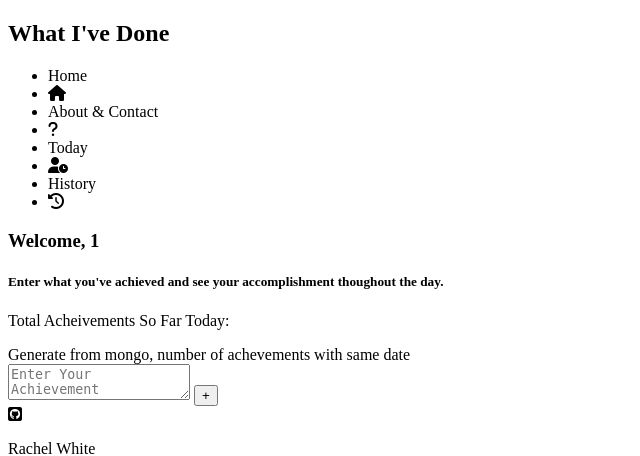
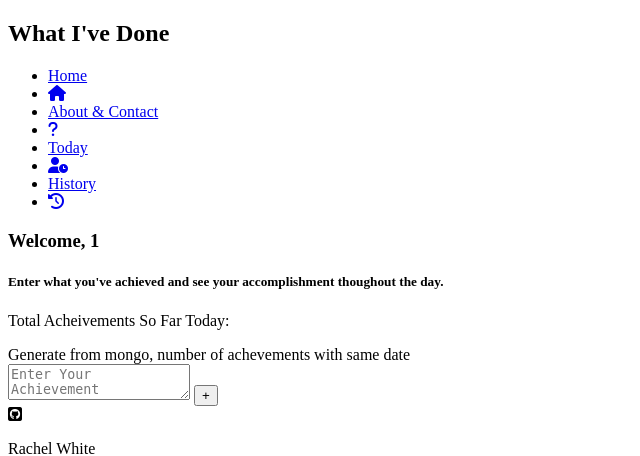
Before and after one commit to rachel-white/what-ive-done, a Flask app: template templates/today.html in a window 1280 px wide. Shown: the top 456 px of the page, without its empty margins (0-640 px from the left). Run offline with Flask 2, Linux system fonts and the light colour scheme; the template is opened without the code that fills it: most values are stand-ins (such as "Sample title", 1, 10 or a date in 2020); some libraries are stand-ins or nearby versions.

Commit message:
added url for linking between pages, in the nav

```diff
--- a/templates/today.html
+++ b/templates/today.html
@@ -6,20 +6,20 @@
 <nav class="nav">
         <ul class="nav-list">
             <div class="nav-section">
-                <li class="nav-item">Home</li>
-                <li class="nav-icon icon"><i class="fas fa-home"></i></li>
+                <li class="nav-item"><a href= "{{ url_for('home') }}" class="link">Home</a></li>
+                <li class="nav-icon icon"><a href= "{{ url_for('home') }}" class="link"><i class="fas fa-home"></i></a></li>
             </div>
             <div class="nav-section">
-                <li class="nav-item">About & Contact</li>
-                <li class="nav-icon icon"><i class="fas fa-question"></i></li>
+                <li class="nav-item"><a href= "{{ url_for('about') }}" class="link">About & Contact</a></li>
+                <li class="nav-icon icon"><a href= "{{ url_for('about') }}" class="link"><i class="fas fa-question"></i></a></li>
             </div>
             <div class="nav-section">
-                <li class="nav-item">Today</li>
-                <li class="nav-icon icon"><i class="fas fa-user-clock"></i></li>
+                 <li class="nav-item"><a href= "{{ url_for('today') }}" class="link">Today</a></li>
+                <li class="nav-icon icon"><a href= "{{ url_for('today') }}" class="link"><i class="fas fa-user-clock"></i></a></li>
             </div>
             <div class="nav-section">
-                <li class="nav-item">History</li>
-                <li class="nav-icon icon"><i class="fas fa-history"></i></li>
+                <li class="nav-item"><a href= "{{ url_for('history') }}" class="link">History</a></li>
+                <li class="nav-icon icon"><a href= "{{ url_for('history') }}" class="link"><i class="fas fa-history"></i></a></li>
             </div>
         </ul>
     </nav>
@@ -41,8 +41,8 @@
 
 </div>
 
-<form class="enter-action">
-    <textarea name="action" placeholder="Enter Your Achievement"></textarea>
+<form class="enter-acheivement">
+    <textarea name="achievement" placeholder="Enter Your Achievement"></textarea>
     <button onclick="" class="submit-button">+</button>
 </form>
 {% endblock %}
```
Also changed, not shown: templates/about.html (+5 -6 lines), templates/history.html (+8 -8 lines).
